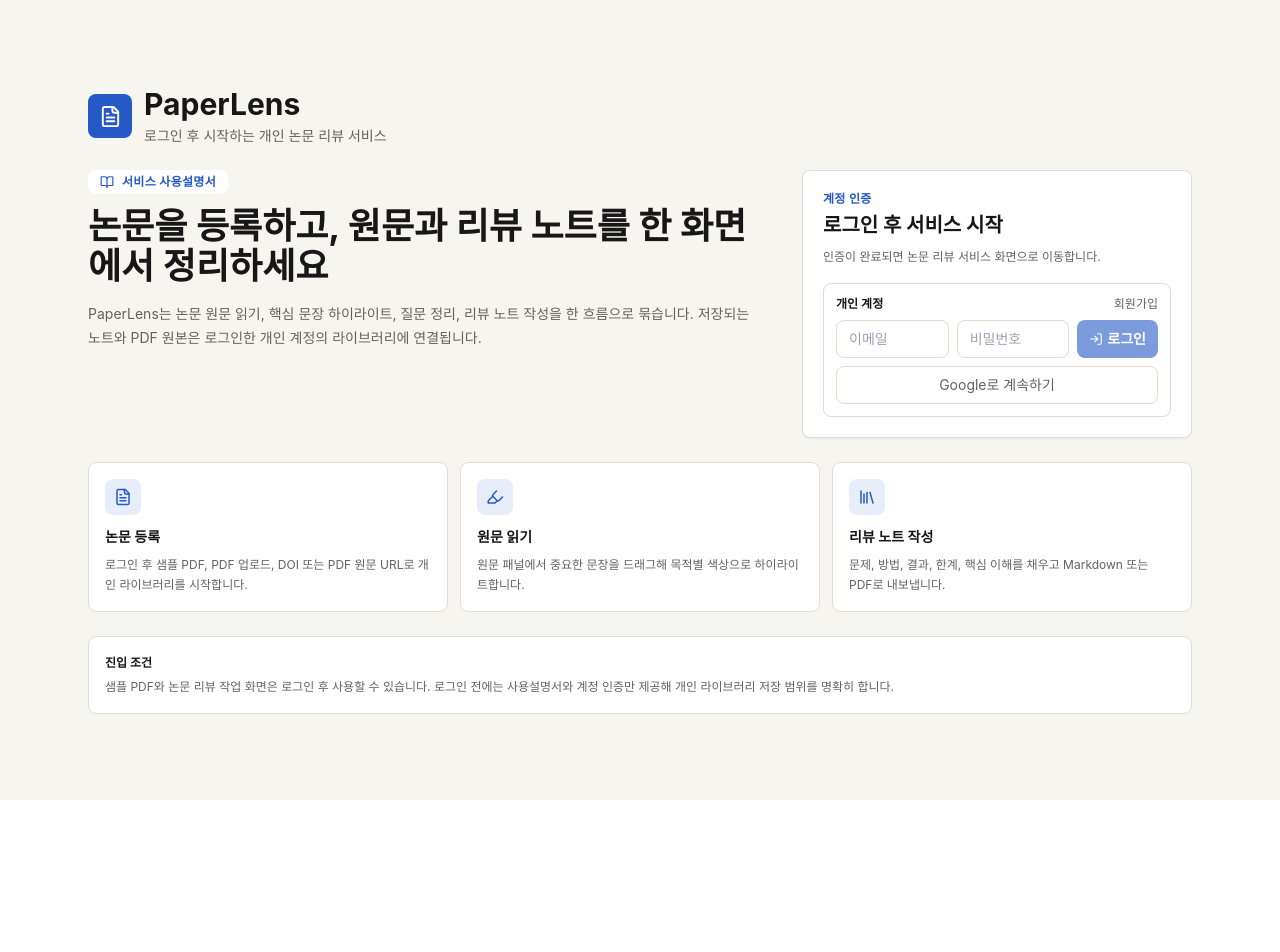
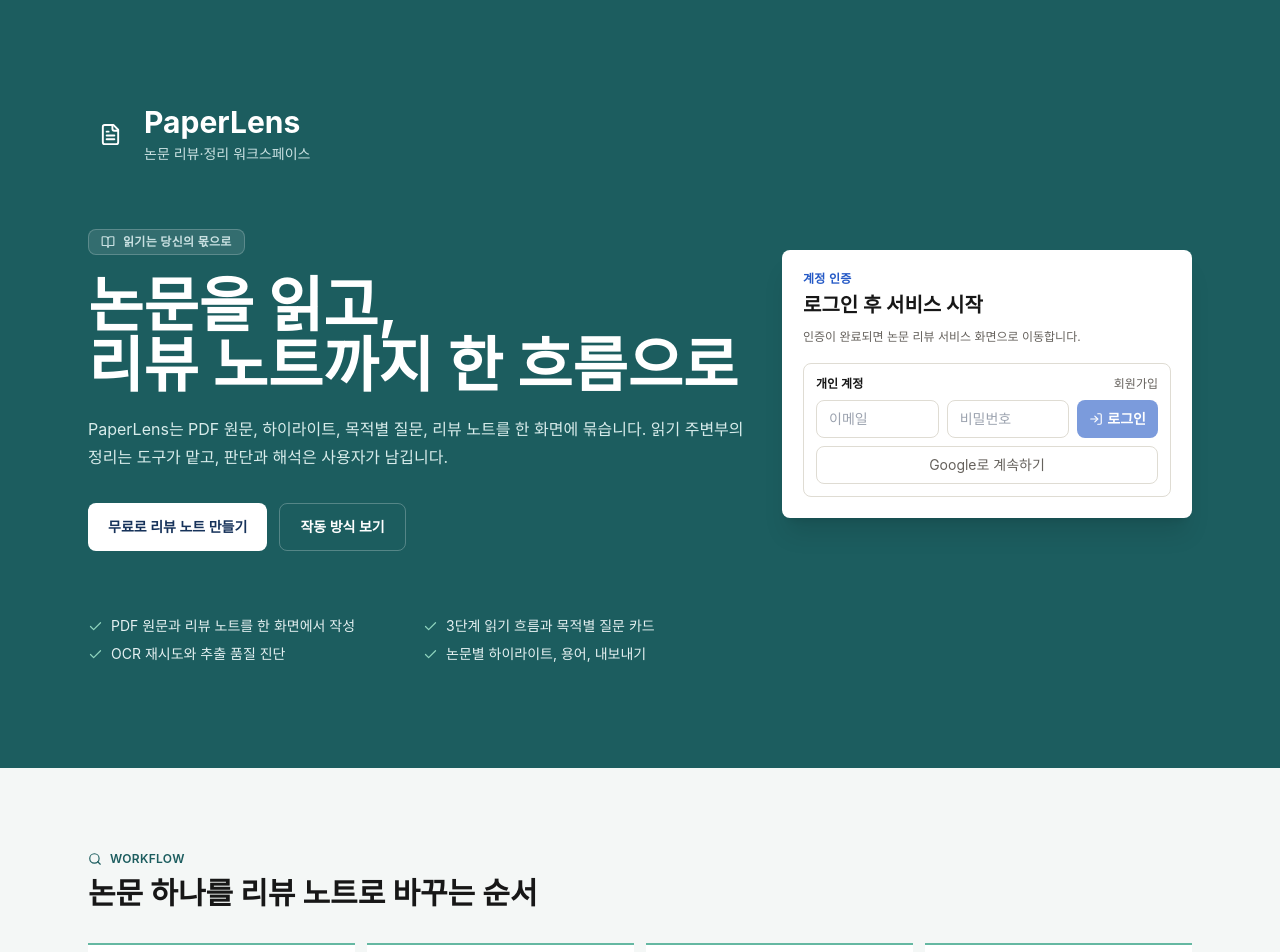
Before and after one commit to nebu-25/Paperlens_26.06, a React (Vite) app in the folder frontend/: page / in a window 1280 px wide. Shown: the top 952 px of the page. Before the commit the page ends 800 px from the top, so only its background shows below. Built offline with nearby package versions, Linux system fonts and the light colour scheme; no server answers.

Commit message:
Connect landing CTA to demo login

```diff
--- a/frontend/src/components/AuthControls.tsx
+++ b/frontend/src/components/AuthControls.tsx
@@ -9,6 +9,8 @@
   ready: boolean;
   user: User | null;
   variant?: 'panel' | 'compact';
+  initialEmail?: string;
+  initialPassword?: string;
   onEnterService?: () => void;
   pendingChanges?: number;
   syncing?: boolean;
@@ -21,14 +23,16 @@
   ready,
   user,
   variant = 'panel',
+  initialEmail = '',
+  initialPassword = '',
   onEnterService,
   pendingChanges = 0,
   syncing = false,
   savedAt = null,
   onBeforeSignOut,
 }: AuthControlsProps) {
-  const [email, setEmail] = useState('');
-  const [password, setPassword] = useState('');
+  const [email, setEmail] = useState(initialEmail);
+  const [password, setPassword] = useState(initialPassword);
   const [mode, setMode] = useState<'sign-in' | 'sign-up'>('sign-in');
   const [busy, setBusy] = useState(false);
   const [message, setMessage] = useState('');
@@ -200,7 +204,9 @@
   return (
     <div className="rounded border border-line bg-white p-3">
       <div className="mb-2 flex items-center justify-between gap-2">
-        <span className="text-xs font-semibold text-ink">개인 계정</span>
+        <span className="text-xs font-semibold text-ink">
+          {initialEmail && initialPassword ? '데모 계정' : '개인 계정'}
+        </span>
         <button
           type="button"
           className="text-xs text-muted hover:text-action"
--- a/frontend/src/components/LandingPage.tsx
+++ b/frontend/src/components/LandingPage.tsx
@@ -1,5 +1,6 @@
-import { BookOpen, FileText, Highlighter, Library } from 'lucide-react';
+import { BookOpen, Check, FileText, Highlighter, Library, Route, Search } from 'lucide-react';
 import type { User } from '@supabase/supabase-js';
+import { DEMO_AUTH_ENABLED, DEMO_EMAIL, DEMO_PASSWORD } from '../constants';
 import { AuthControls } from './AuthControls';
 
 interface LandingPageProps {
@@ -9,62 +10,117 @@
   onEnterService: () => void;
 }
 
-const guideSteps = [
+const steps = [
   {
     icon: <FileText size={18} />,
-    title: '논문 등록',
-    body: '로그인 후 샘플 PDF, PDF 업로드, DOI 또는 PDF 원문 URL로 개인 라이브러리를 시작합니다.',
+    title: '등록',
+    body: 'PDF, PDF 원문 URL, DOI로 논문 정보를 만들고 원문 추출 품질까지 확인합니다.',
+  },
+  {
+    icon: <Route size={18} />,
+    title: '목적 선택',
+    body: '선행연구, 방법론, 비판적 검토처럼 읽는 목적에 맞춰 질문을 바꿉니다.',
   },
   {
     icon: <Highlighter size={18} />,
-    title: '원문 읽기',
-    body: '원문 패널에서 중요한 문장을 드래그해 목적별 색상으로 하이라이트합니다.',
+    title: '읽고 표시',
+    body: '원문과 PDF를 보며 핵심 문장을 하이라이트하고 근거, 결과, 한계를 분리합니다.',
   },
   {
     icon: <Library size={18} />,
-    title: '리뷰 노트 작성',
-    body: '문제, 방법, 결과, 한계, 핵심 이해를 채우고 Markdown 또는 PDF로 내보냅니다.',
+    title: '노트화',
+    body: '리뷰 노트를 개인 라이브러리에 저장하고 Markdown 또는 PDF로 내보냅니다.',
   },
 ] as const;
 
+const features = [
+  'PDF 원문과 리뷰 노트를 한 화면에서 작성',
+  '3단계 읽기 흐름과 목적별 질문 카드',
+  'OCR 재시도와 추출 품질 진단',
+  '논문별 하이라이트, 용어, 내보내기',
+] as const;
+
 export function LandingPage({ authEnabled, authReady, user, onEnterService }: LandingPageProps) {
+  function focusLogin() {
+    document.getElementById('paperlens-auth-panel')?.scrollIntoView({ behavior: 'smooth', block: 'center' });
+    window.setTimeout(() => document.getElementById('paperlens-auth-email')?.focus(), 300);
+  }
+
   return (
-    <main className="min-h-screen bg-paper text-ink">
-      <section className="mx-auto flex min-h-screen w-full max-w-6xl flex-col gap-6 px-4 py-6 sm:px-6 sm:py-8 lg:justify-center">
+    <main className="min-h-screen bg-[#f4f7f6] text-ink">
+      <section className="bg-[#1c5d5f] text-white">
+        <div className="mx-auto grid min-h-[calc(100vh-32px)] w-full max-w-6xl gap-8 px-4 py-6 sm:px-6 lg:grid-cols-[minmax(0,1fr)_410px] lg:items-center lg:py-10">
+          <div className="flex min-h-[560px] flex-col justify-between">
             <header className="flex items-center gap-3">
-          <div className="grid size-11 shrink-0 place-items-center rounded bg-action text-white">
+              <div className="grid size-11 shrink-0 place-items-center rounded bg-white/12 text-white">
                 <FileText size={23} />
               </div>
               <div className="min-w-0">
                 <h1 className="text-2xl font-bold leading-none sm:text-3xl">PaperLens</h1>
-            <p className="mt-1 text-sm text-muted">로그인 후 시작하는 개인 논문 리뷰 서비스</p>
+                <p className="mt-1 text-sm text-[#cae1e2]">논문 리뷰·정리 워크스페이스</p>
               </div>
             </header>
 
-        <div className="grid gap-6 lg:grid-cols-[minmax(0,1fr)_390px] lg:items-start">
-          <section className="max-w-3xl">
-            <p className="mb-3 inline-flex items-center gap-2 rounded bg-white px-3 py-1 text-xs font-semibold uppercase tracking-wide text-action">
+            <div className="max-w-3xl py-12 sm:py-16 lg:py-10">
+              <p className="mb-5 inline-flex items-center gap-2 rounded border border-white/20 bg-white/10 px-3 py-1 text-xs font-semibold uppercase tracking-wide text-[#cae1e2]">
                 <BookOpen size={14} />
-              서비스 사용설명서
+                읽기는 당신의 몫으로
               </p>
-            <h2 className="text-3xl font-bold leading-tight sm:text-4xl">
-              논문을 등록하고, 원문과 리뷰 노트를 한 화면에서 정리하세요
+              <h2 className="max-w-3xl text-4xl font-bold leading-tight sm:text-5xl lg:text-6xl">
+                논문을 읽고,
+                <br />
+                리뷰 노트까지 한 흐름으로
               </h2>
-            <p className="mt-4 max-w-2xl text-sm leading-6 text-muted">
-              PaperLens는 논문 원문 읽기, 핵심 문장 하이라이트, 질문 정리, 리뷰 노트 작성을 한 흐름으로
-              묶습니다. 저장되는 노트와 PDF 원본은 로그인한 개인 계정의 라이브러리에 연결됩니다.
+              <p className="mt-5 max-w-2xl text-base leading-7 text-[#d8eceb]">
+                PaperLens는 PDF 원문, 하이라이트, 목적별 질문, 리뷰 노트를 한 화면에 묶습니다.
+                읽기 주변부의 정리는 도구가 맡고, 판단과 해석은 사용자가 남깁니다.
               </p>
-          </section>
+              <div className="mt-8 flex flex-col gap-3 sm:flex-row">
+                <button
+                  type="button"
+                  className="inline-flex min-h-12 items-center justify-center rounded bg-white px-5 py-3 text-sm font-semibold text-[#16325a] hover:bg-[#e4f0f1]"
+                  onClick={user ? onEnterService : focusLogin}
+                >
+                  무료로 리뷰 노트 만들기
+                </button>
+                <a
+                  className="inline-flex min-h-12 items-center justify-center rounded border border-white/25 px-5 py-3 text-sm font-semibold text-white hover:bg-white/10"
+                  href="#workflow"
+                >
+                  작동 방식 보기
+                </a>
+              </div>
+              {DEMO_AUTH_ENABLED && !user && (
+                <p className="mt-3 text-xs text-[#cae1e2]">
+                  데모 계정이 미리 입력되어 있습니다. 로그인 버튼을 눌러 바로 체험할 수 있습니다.
+                </p>
+              )}
+            </div>
 
-          <aside className="rounded border border-line bg-panel p-4 shadow-sm sm:p-5 lg:sticky lg:top-6">
+            <div className="grid gap-2 text-sm text-[#e4f0f1] sm:grid-cols-2">
+              {features.map((feature) => (
+                <div key={feature} className="flex items-center gap-2">
+                  <Check size={15} className="text-[#8ed3bd]" />
+                  <span>{feature}</span>
+                </div>
+              ))}
+            </div>
+          </div>
+
+          <aside
+            id="paperlens-auth-panel"
+            className="rounded border border-white/15 bg-white p-4 text-ink shadow-xl sm:p-5 lg:sticky lg:top-6"
+          >
             <div className="mb-4">
               <p className="text-xs font-semibold uppercase tracking-wide text-action">계정 인증</p>
               <h2 className="mt-1 text-xl font-bold">
-                {user ? '서비스 입장 준비 완료' : '로그인 후 서비스 시작'}
+                {user ? '서비스 입장 준비 완료' : DEMO_AUTH_ENABLED ? '데모 계정으로 시작' : '로그인 후 서비스 시작'}
               </h2>
               <p className="mt-2 text-xs leading-5 text-muted">
                 {user
                   ? '계정 인증이 완료되었습니다. 저장된 논문과 리뷰 노트를 바로 이어서 확인할 수 있습니다.'
+                  : DEMO_AUTH_ENABLED
+                    ? '데모 계정 정보가 입력되어 있습니다. 로그인하면 샘플 PDF와 리뷰 노트 흐름을 확인할 수 있습니다.'
                     : '인증이 완료되면 논문 리뷰 서비스 화면으로 이동합니다.'}
               </p>
             </div>
@@ -72,13 +128,15 @@
               enabled={authEnabled}
               ready={authReady}
               user={user}
+              initialEmail={DEMO_EMAIL}
+              initialPassword={DEMO_PASSWORD}
               onEnterService={onEnterService}
             />
             {import.meta.env.DEV && !authEnabled && (
-              <div className="mt-4 rounded border border-dashed border-line bg-white p-3">
+              <div className="mt-4 rounded border border-dashed border-line bg-paper p-3">
                 <p className="text-xs leading-5 text-muted">
                   <b className="text-ink">개발 모드</b> — Supabase 로그인 설정 없이 로컬 사용자로
-                  워크스페이스를 열 수 있습니다. 노트는 로컬 백엔드/브라우저에 저장됩니다.
+                  워크스페이스를 열 수 있습니다.
                 </p>
                 <button
                   type="button"
@@ -91,25 +149,32 @@
             )}
           </aside>
         </div>
+      </section>
 
-        <div className="grid gap-3 md:grid-cols-3">
-          {guideSteps.map((step) => (
-            <article key={step.title} className="rounded border border-line bg-white p-4">
-              <div className="mb-3 grid size-9 place-items-center rounded bg-action/10 text-action">
+      <section id="workflow" className="mx-auto w-full max-w-6xl px-4 py-14 sm:px-6 sm:py-20">
+        <div className="mb-8 flex items-end justify-between gap-4">
+          <div>
+            <p className="mb-2 inline-flex items-center gap-2 text-xs font-semibold uppercase tracking-wide text-[#1c5d5f]">
+              <Search size={14} />
+              workflow
+            </p>
+            <h2 className="text-2xl font-bold leading-tight sm:text-3xl">논문 하나를 리뷰 노트로 바꾸는 순서</h2>
+          </div>
+        </div>
+        <div className="grid gap-3 md:grid-cols-4">
+          {steps.map((step, index) => (
+            <article key={step.title} className="border-t-2 border-[#65b8a2] bg-white p-4">
+              <div className="mb-4 flex items-center justify-between gap-3">
+                <div className="grid size-9 place-items-center rounded bg-[#e4f0f1] text-[#1c5d5f]">
                   {step.icon}
+                </div>
+                <span className="text-xs font-semibold text-muted">STEP {index + 1}</span>
               </div>
               <h3 className="text-sm font-semibold">{step.title}</h3>
               <p className="mt-2 text-xs leading-5 text-muted">{step.body}</p>
             </article>
           ))}
         </div>
-
-        <div className="rounded border border-line bg-white p-4 text-xs leading-5 text-muted">
-          <b className="mb-1 block text-ink">진입 조건</b>
-          샘플 PDF와 논문 리뷰 작업 화면은 로그인 후 사용할 수 있습니다. 로그인 전에는 사용설명서와 계정
-          인증만 제공해 개인 라이브러리 저장 범위를 명확히 합니다.
-        </div>
-
       </section>
     </main>
   );
--- a/frontend/src/constants.ts
+++ b/frontend/src/constants.ts
@@ -9,6 +9,9 @@
 export const SUPABASE_URL = import.meta.env.VITE_SUPABASE_URL ?? '';
 export const SUPABASE_ANON_KEY = import.meta.env.VITE_SUPABASE_ANON_KEY ?? '';
 export const SUPABASE_AUTH_ENABLED = Boolean(SUPABASE_URL && SUPABASE_ANON_KEY);
+export const DEMO_EMAIL = import.meta.env.VITE_DEMO_EMAIL ?? '';
+export const DEMO_PASSWORD = import.meta.env.VITE_DEMO_PASSWORD ?? '';
+export const DEMO_AUTH_ENABLED = Boolean(DEMO_EMAIL && DEMO_PASSWORD);
 
 export function resolveApiUrl(path: string): string {
   if (!path) return '';
```
Also changed, not shown: 2 other files (tests, documents, lock files or other folders). Lines whose indentation alone changed are shown as unchanged.
